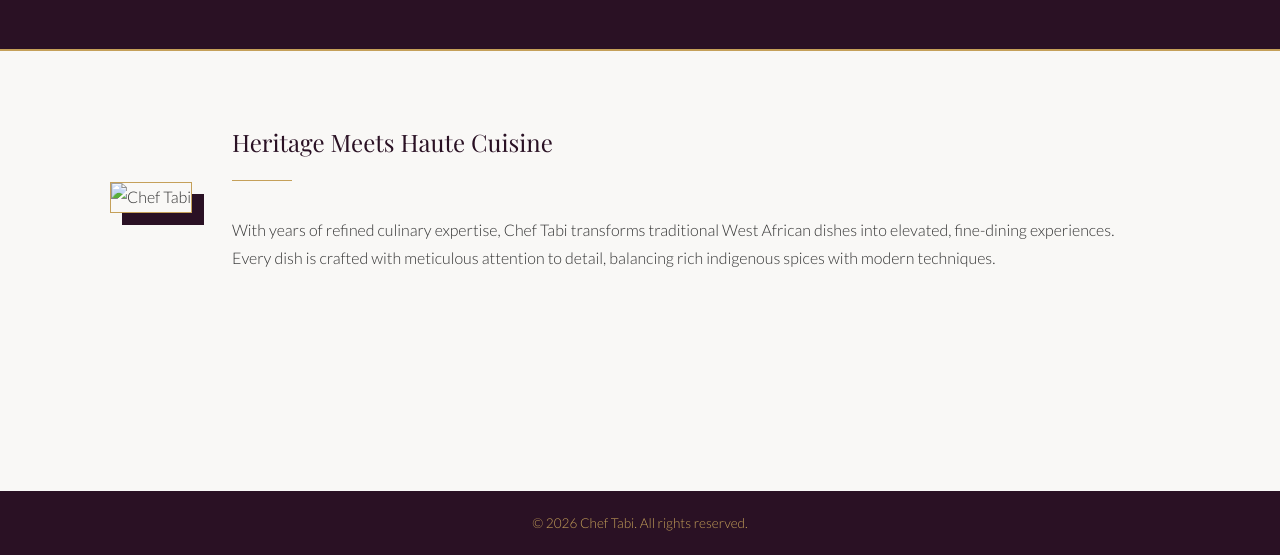
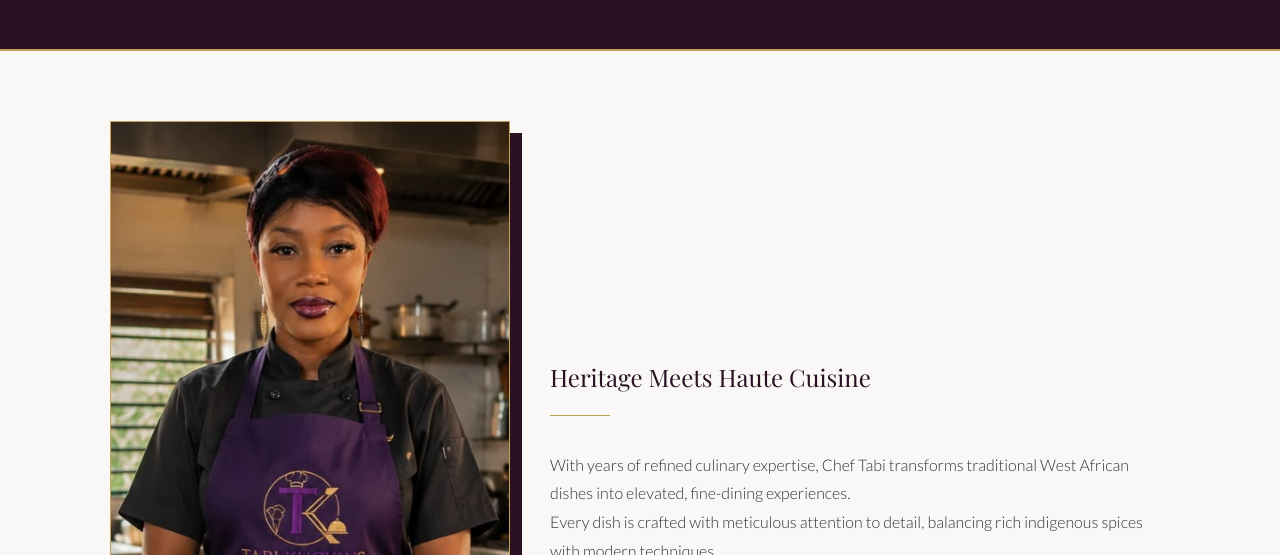
Before and after one commit to Peterchuks-jpg/cheftabi, a plain HTML site: page about.html in a window 1280 px wide. Shown: the part 245-800 px from the top of the page. Drawn offline with nearby package versions, Linux system fonts and the light colour scheme.

Commit message:
Update profile image source in about.html

```diff
--- a/about.html
+++ b/about.html
@@ -27,7 +27,7 @@
         <section>
             <div class="about-container">
                 <div>
-                    <img src="images/profile.jpg" alt="Chef Tabi" class="profile-img">
+                    <img src="profile.jpg" alt="Chef Tabi" class="profile-img">
                 </div>
                 <div class="about-text">
                     <h2>Heritage Meets Haute Cuisine</h2>
```
